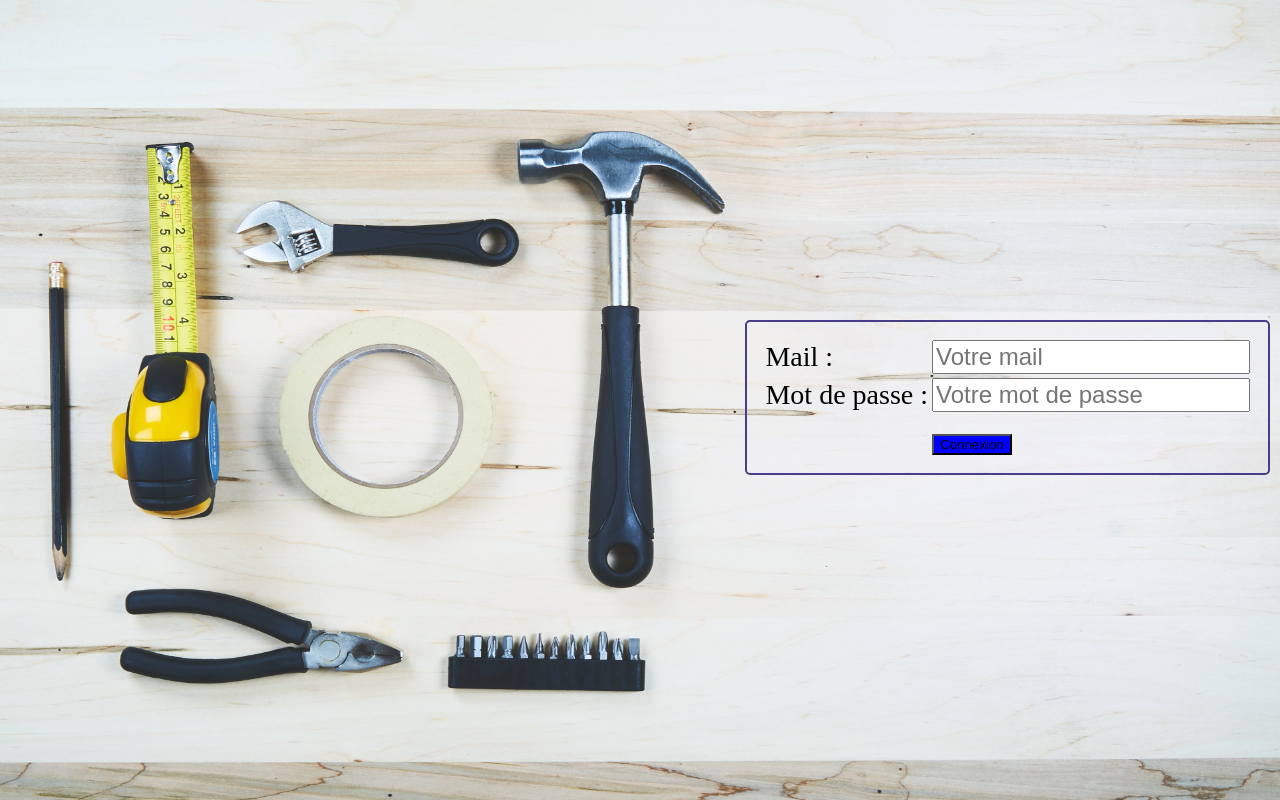
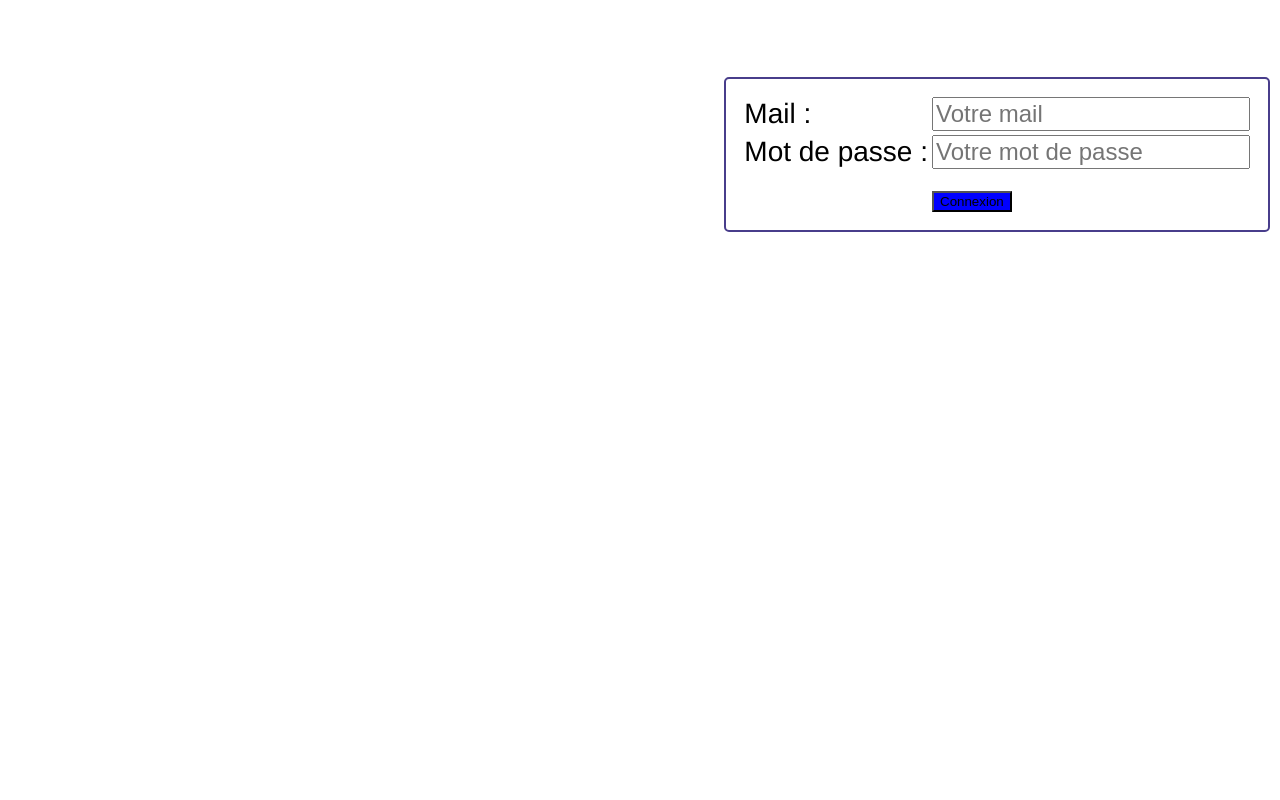
Before and after one commit to RCaruel/WeCon, a PHP site: template Views/html/connexiontech.html in a window 1280 px wide. Run offline with PHP 8.4, Linux system fonts and the light colour scheme; the template is opened without the code that fills it, so the values that code supplies are empty.

Commit message:
Modif page connexion

```diff
--- a/Controler/controler.php
+++ b/Controler/controler.php
@@ -20,6 +20,7 @@ function Inscription(){
 
 function Connexiontech(){
     require "Views/php/connexiontech.php";
+    include "Views/php/Header.php";
     include "Views/html/footer.html";
 }
 
--- a/Views/css/connexiontech.css
+++ b/Views/css/connexiontech.css
@@ -1,3 +1,25 @@
+body{
+    display: grid;
+    grid-template-columns: 1fr 1fr 1fr 1fr 1fr 1fr 1fr;
+    grid-auto-rows: 10em;
+    width: 100%;
+    top: -8px;
+    left: -8px;
+    position: absolute;
+}
+
+.connexion{
+    position: absolute;
+    grid-column: 1/-1;
+    grid-row: 1/7;
+    margin-top: 77px;
+    width: 100%;
+    height: 100%;
+    justify-content: center;
+    text-align: center;
+    font-family: 'Helvetica', sans-serif;
+}
+
 form{
     border : 2px solid darkslateblue;
     border-radius: 5px;
@@ -29,7 +51,7 @@ h2{
 }
 
 .background{
-    position: absolute;
+    position: relative;
     top: 0;
     left: 0;
     width: 100%;
@@ -39,3 +61,14 @@ h2{
 label{
     font-size: 1.75em;
 }
+
+footer{
+    margin-top: 0px;
+    grid-row: 7/10;
+    grid-column: 1/ -1;
+}
+
+header{
+    grid-row: 1/7;
+    grid-column: 1/ -1;
+}
--- a/Views/css/styleheader.css
+++ b/Views/css/styleheader.css
@@ -5,8 +5,6 @@ body{
 
     header
     {
-        grid-row: 1/3;
-        grid-column: 1/ -1;
         height: 57px;
         list-style-type: none;
         margin: 0;
@@ -70,8 +68,6 @@ body{
 @media screen and (max-width: 1300px)
 {
     header{
-        grid-row: 1/3;
-        grid-column: 1/ -1;
         background-color:#2E4057;
         text-align:center;
         font-size:24pt;
--- a/Views/html/connexiontech.html
+++ b/Views/html/connexiontech.html
@@ -6,8 +6,8 @@
     <link rel="stylesheet" href="Views/css/connexiontech.css">
 </head>
 <body>
-    <img class = "background" src="Model/ressources/connexion-technicien.jpg">
-    <div>
+    <div class = "connexion">
+        <img class = "background" src="Model/ressources/connexion-technicien.jpg">
         <h2 class = "titre"></h2>
         <br /><br />
         <form method="POST" action="">
--- a/Views/php/SendMsg.php
+++ b/Views/php/SendMsg.php
@@ -5,10 +5,8 @@
     <title>WeCon</title>
 </head>
 <body>
-    <?php include "Views/html/header.html"; ?>
-
+<?php include "Views/php/header.php"; ?>
     <div id = "gen">
-
         <h1>Nous contacter</h1>
 
 
@@ -67,5 +65,5 @@
     <?php include "Views/html/footer.html"; ?>
 
 </body>
-<link rel="stylesheet" href="Views/css/SendMessage.css">
+<link rel="stylesheet" href="Views/css/SendMsg.css">
 </html>
--- a/Views/php/connexiontech.php
+++ b/Views/php/connexiontech.php
@@ -35,6 +35,5 @@ if(isset($_POST['forminscription'])) {
       $erreur = "Tous les champs doivent être complétés !";
    }
 }
-echo "S'inscrire ! <a href=\"index.php?action=Inscription\">Inscription</a>";
 require "Views/html/connexiontech.html";
 ?>
```
Also changed, not shown: Views/css/SendMsg.css (renamed from Views/css/SendMessage.css, +6 -1 lines).
